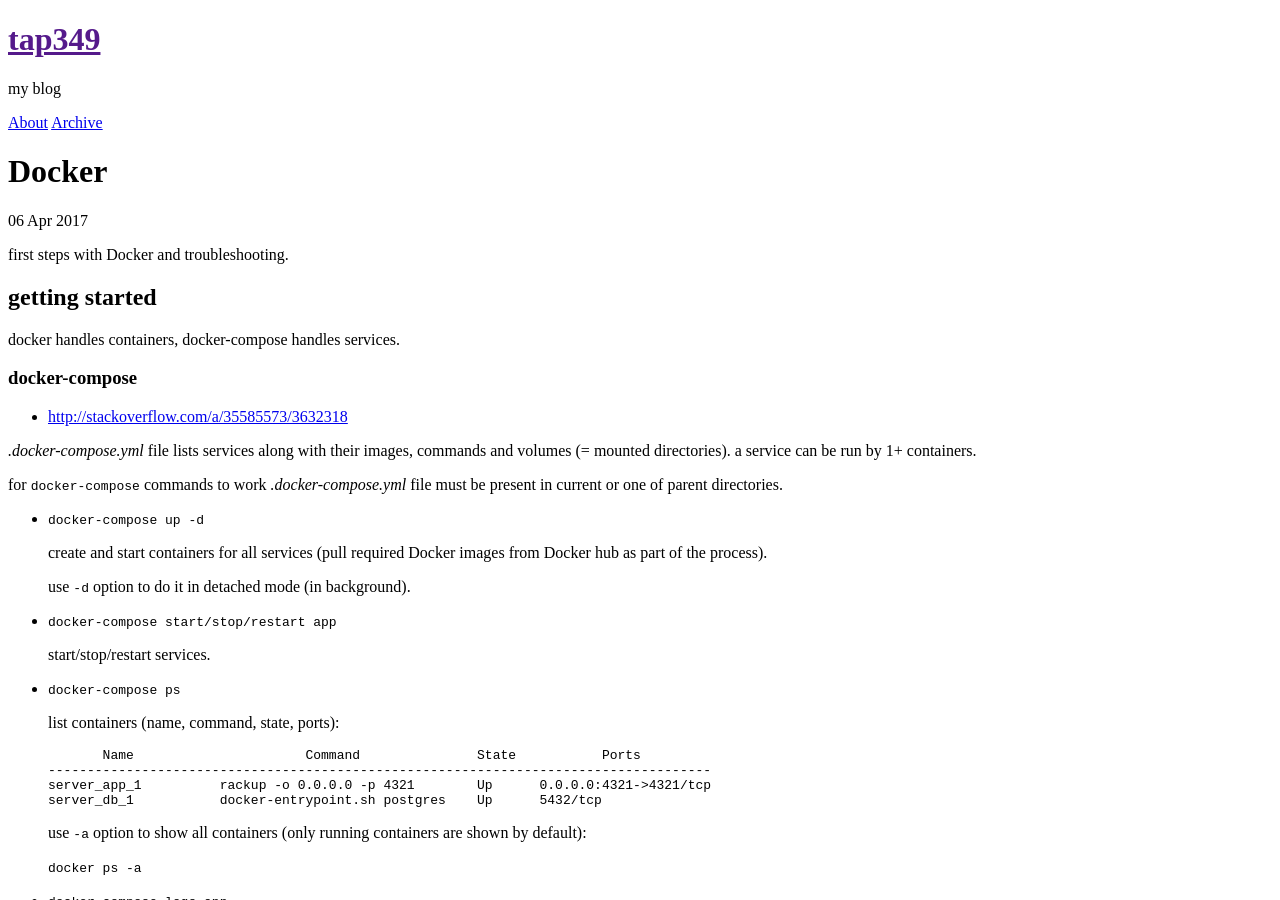
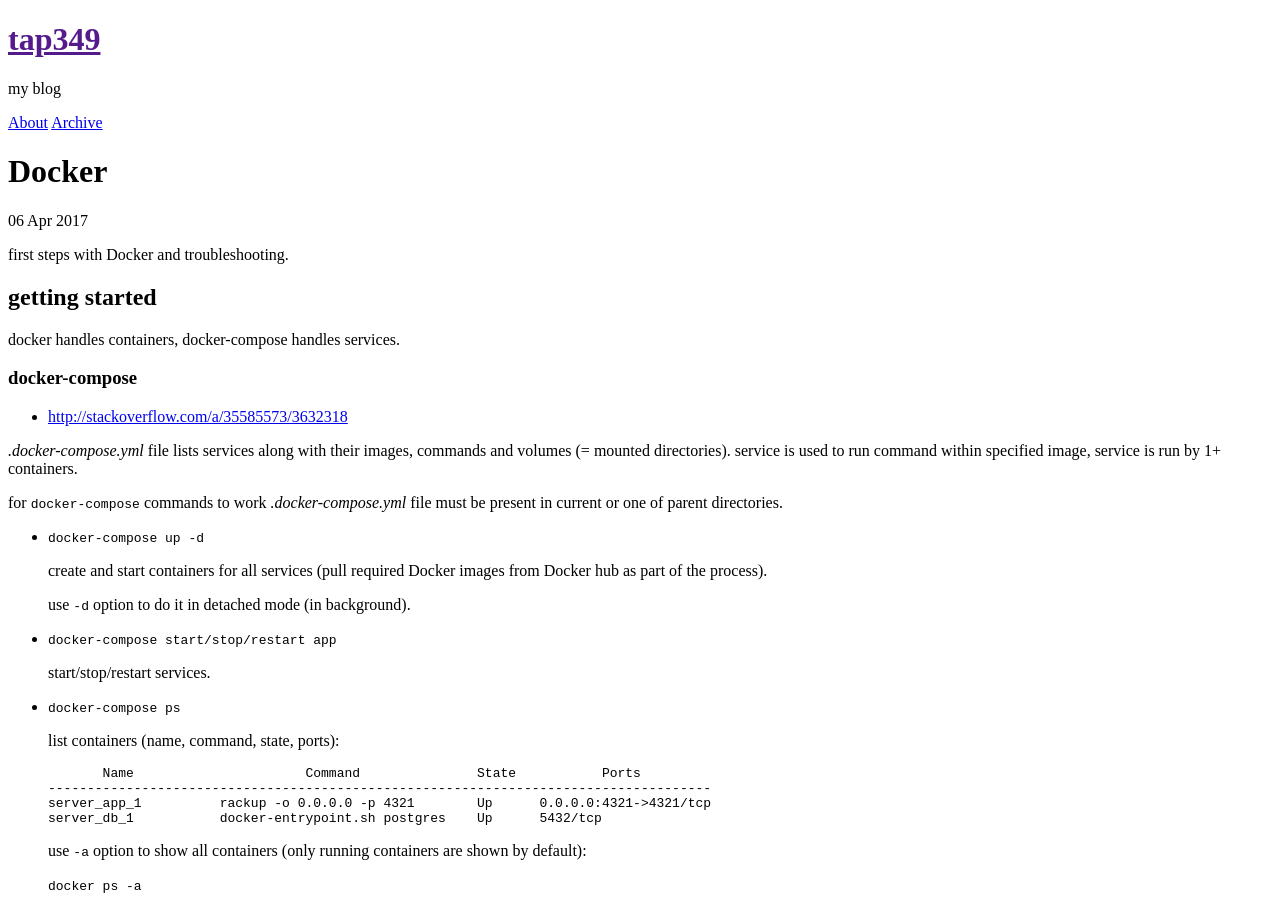
Before and after one commit to tap349/tap349.github.io, a Jekyll site: the page built from _posts/2017-04-06-docker.md, in a window 1280 px wide and 900 px high. Built offline with Jekyll 4.4.1, drawn with Linux system fonts in a browser that asks for light colours.

Commit message:
update 2017-04-07_12:21:52

```diff
--- a/_posts/2017-04-06-docker.md
+++ b/_posts/2017-04-06-docker.md
@@ -20,7 +20,8 @@
 
 _.docker-compose.yml_ file lists services along with their images,
 commands and volumes (= mounted directories).
-a service can be run by 1+ containers.
+service is used to run command within specified image,
+service is run by 1+ containers.
 
 for `docker-compose` commands to work _.docker-compose.yml_ file must
 be present in current or one of parent directories.
```
